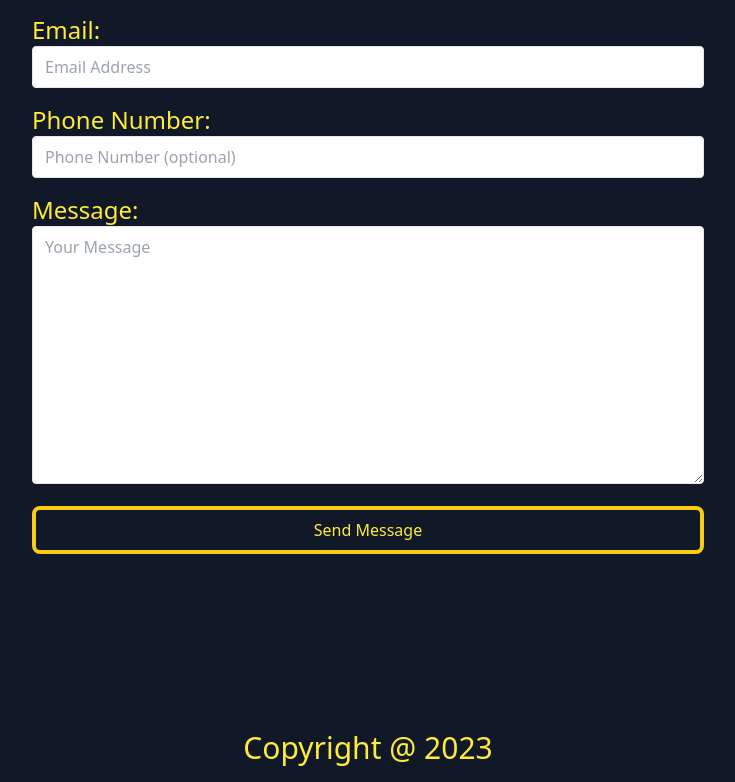
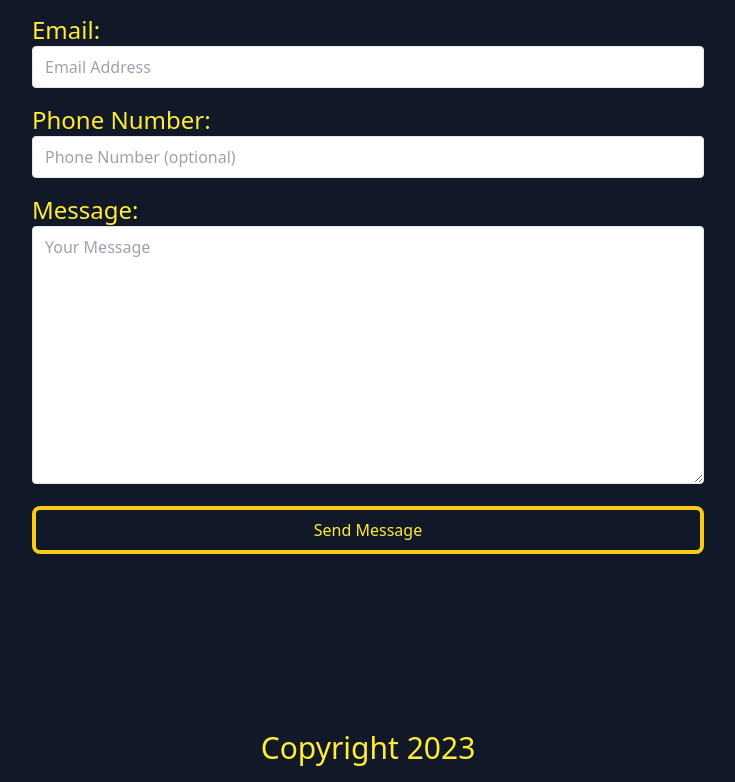
Before and after one commit to jramos5883/portfolioV2.0, a Next.js app in the folder portfoliov2.0-app/: page / in a window 1280 px wide. Shown: the part 6283-7065 px from the top of the page, without its empty margins (272-1007 px from the left). Built offline with nearby package versions, Linux system fonts and the light colour scheme.

Commit message:
Fixing footer

```diff
--- a/portfoliov2.0-app/app/(components)/footer/footer.comp.tsx
+++ b/portfoliov2.0-app/app/(components)/footer/footer.comp.tsx
@@ -1,7 +1,7 @@
 export default function Footer() {
   return (
     <div className="flex justify-center items-center text-3xl text-yellow p-4">
-      Copyright @ 2023
+      Copyright 2023
     </div>
   );
 }
```
